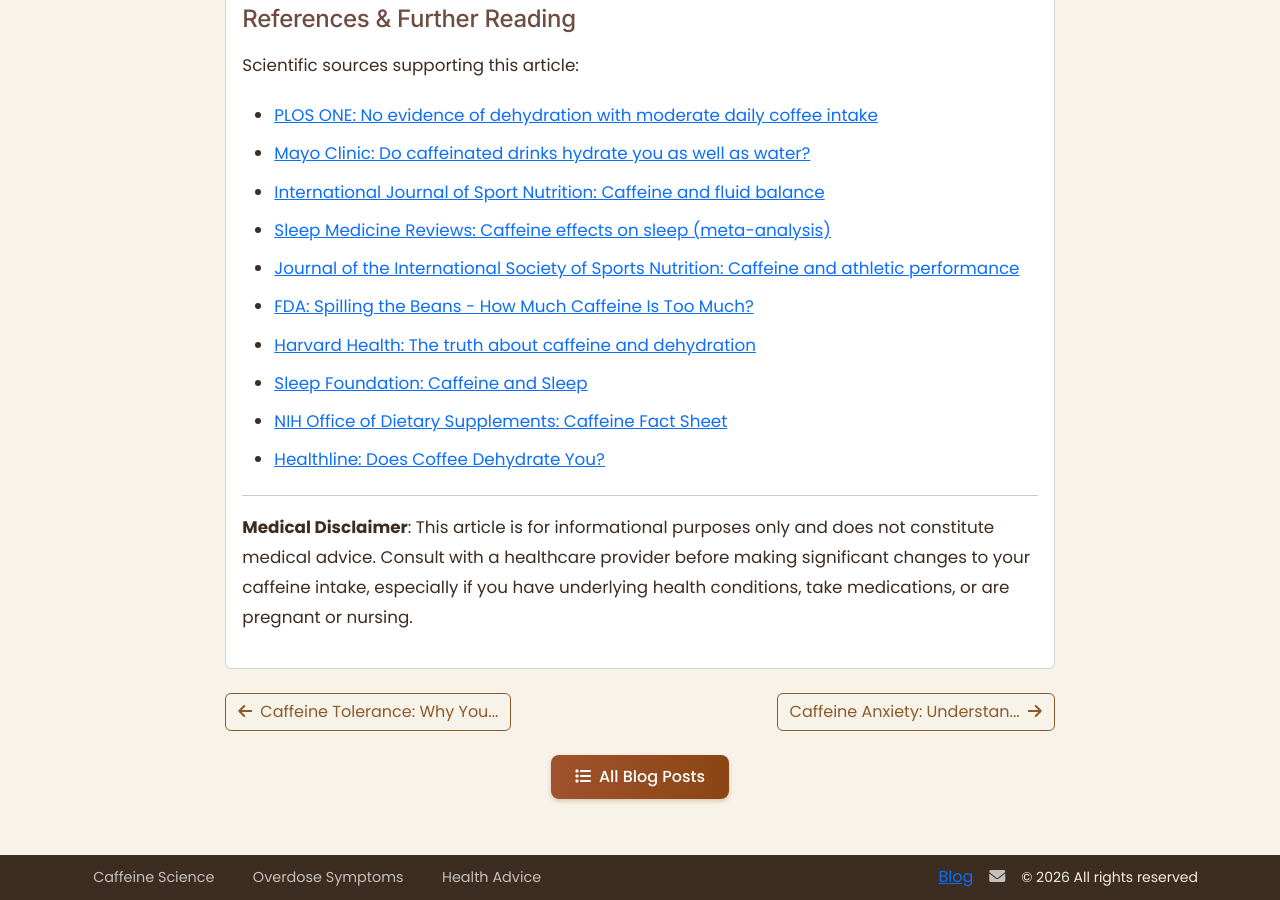
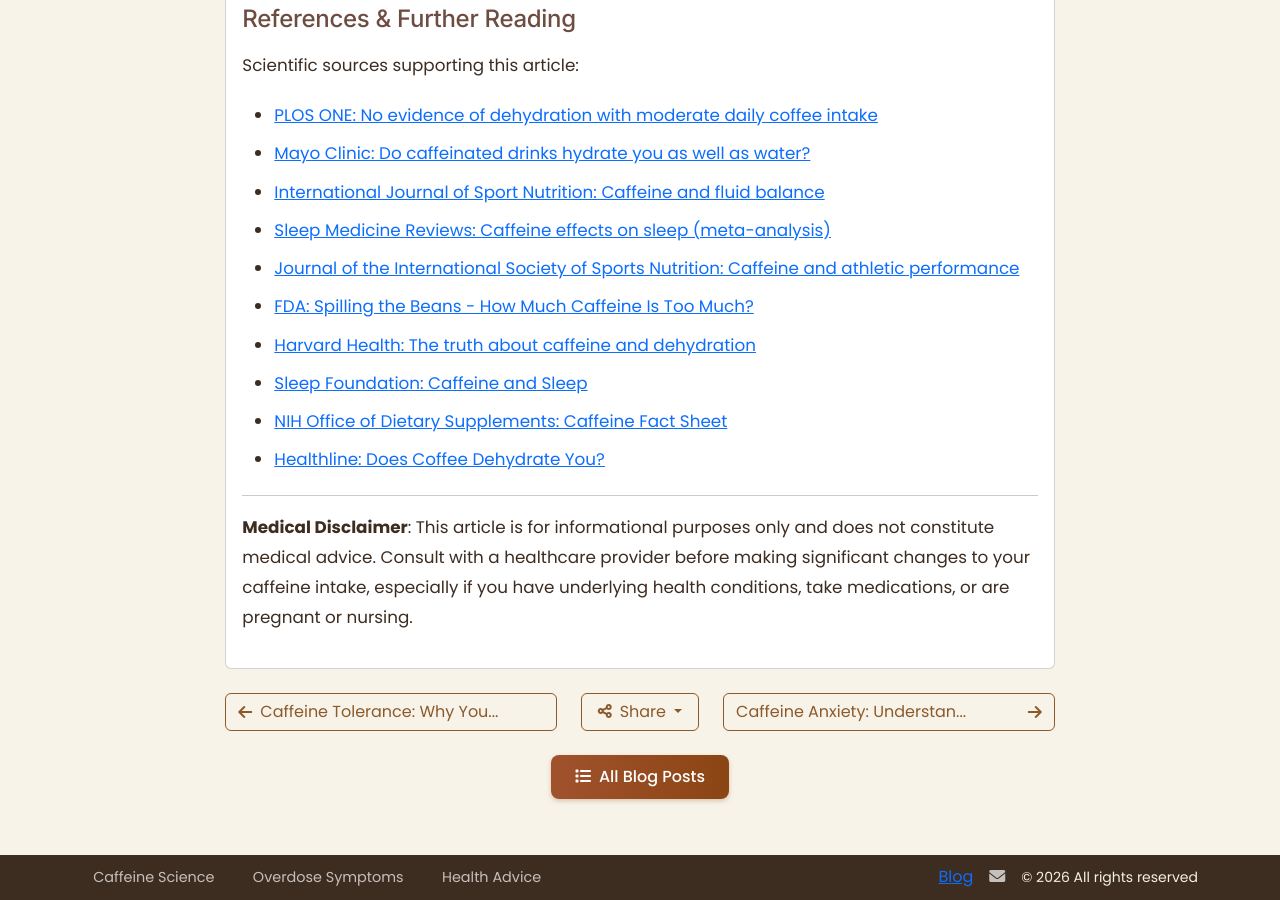
Before and after one commit to IUshakovsky/caff-calc, a Jekyll site: the page built from _posts/2025-10-17-hydration-caffeine.md, in a window 1280 px wide and 900 px high, scrolled down 4835 px. Built offline with Jekyll 4.4.1, drawn with Linux system fonts in a browser that asks for light colours.

Commit message:
add share button to blog post navigation with native and fallback options

```diff
--- a/_layouts/post.html
+++ b/_layouts/post.html
@@ -35,18 +35,77 @@ layout: default
         </div>
       </div>
 
-      <!-- Previous/Next Post Navigation -->
-      <div class="row mb-4">
-        <div class="col-6">
+      <!-- Previous/Next Post Navigation + Share -->
+      <div class="row mb-4 align-items-stretch">
+        <div class="col-12 col-md-5 mb-2 mb-md-0 d-flex">
           {% if page.previous.url %}
-          <a href="{{ page.previous.url | relative_url }}" class="btn btn-outline-secondary">
+          <a href="{{ page.previous.url | relative_url }}" class="btn btn-outline-secondary w-100 h-100 d-flex align-items-center text-start">
             <i class="fas fa-arrow-left me-2"></i>{{ page.previous.title | truncate: 30 }}
           </a>
           {% endif %}
         </div>
-        <div class="col-6 text-end">
+        <div class="col-12 col-md-2 mb-2 mb-md-0 d-flex justify-content-center">
+          <!-- Native Share (Web Share API) -->
+          <button id="share-native" class="btn btn-outline-secondary d-none w-100 h-100" type="button">
+            <i class="fas fa-share-alt me-2"></i>Share
+          </button>
+          <!-- Fallback for browsers without Web Share API -->
+          <div id="share-fallback" class="dropdown d-none w-100">
+            <button class="btn btn-outline-secondary dropdown-toggle w-100 h-100" type="button" data-bs-toggle="dropdown" aria-expanded="false">
+              <i class="fas fa-share-alt me-2"></i>Share
+            </button>
+            <ul class="dropdown-menu dropdown-menu-center">
+              <li>
+                <a class="dropdown-item" href="https://twitter.com/intent/tweet?url={{ page.url | absolute_url | url_encode }}&text={{ page.title | url_encode }}" target="_blank" rel="noopener">
+                  <i class="fab fa-twitter me-2"></i>Twitter / X
+                </a>
+              </li>
+              <li>
+                <a class="dropdown-item" href="https://www.facebook.com/sharer/sharer.php?u={{ page.url | absolute_url | url_encode }}" target="_blank" rel="noopener">
+                  <i class="fab fa-facebook me-2"></i>Facebook
+                </a>
+              </li>
+              <li>
+                <a class="dropdown-item" href="https://www.linkedin.com/sharing/share-offsite/?url={{ page.url | absolute_url | url_encode }}" target="_blank" rel="noopener">
+                  <i class="fab fa-linkedin me-2"></i>LinkedIn
+                </a>
+              </li>
+              <li>
+                <a class="dropdown-item" href="mailto:?subject={{ page.title | url_encode }}&body={{ page.url | absolute_url | url_encode }}" target="_blank">
+                  <i class="fas fa-envelope me-2"></i>Email
+                </a>
+              </li>
+              <li><hr class="dropdown-divider"></li>
+              <li>
+                <a class="dropdown-item" href="#" onclick="navigator.clipboard.writeText('{{ page.url | absolute_url }}');this.innerHTML='<i class=\'fas fa-check me-2\'></i>Link copied!';setTimeout(()=>{this.innerHTML='<i class=\'fas fa-link me-2\'></i>Copy link'},2000);return false;">
+                  <i class="fas fa-link me-2"></i>Copy link
+                </a>
+              </li>
+            </ul>
+          </div>
+          <script>
+            (function() {
+              var shareData = {
+                title: {{ page.title | jsonify }},
+                text: {{ page.description | default: page.excerpt | strip_html | truncate: 150 | jsonify }},
+                url: '{{ page.url | absolute_url }}'
+              };
+              if (navigator.share) {
+                var btn = document.getElementById('share-native');
+                btn.classList.remove('d-none');
+                btn.addEventListener('click', function() {
+                  navigator.share(shareData).catch(function() {});
+                });
+              } else {
+                var fb = document.getElementById('share-fallback');
+                fb.classList.remove('d-none');
+              }
+            })();
+          </script>
+        </div>
+        <div class="col-12 col-md-5 d-flex">
           {% if page.next.url %}
-          <a href="{{ page.next.url | relative_url }}" class="btn btn-outline-secondary">
+          <a href="{{ page.next.url | relative_url }}" class="btn btn-outline-secondary w-100 h-100 d-flex align-items-center justify-content-between text-start">
             {{ page.next.title | truncate: 30 }}<i class="fas fa-arrow-right ms-2"></i>
           </a>
           {% endif %}
```
